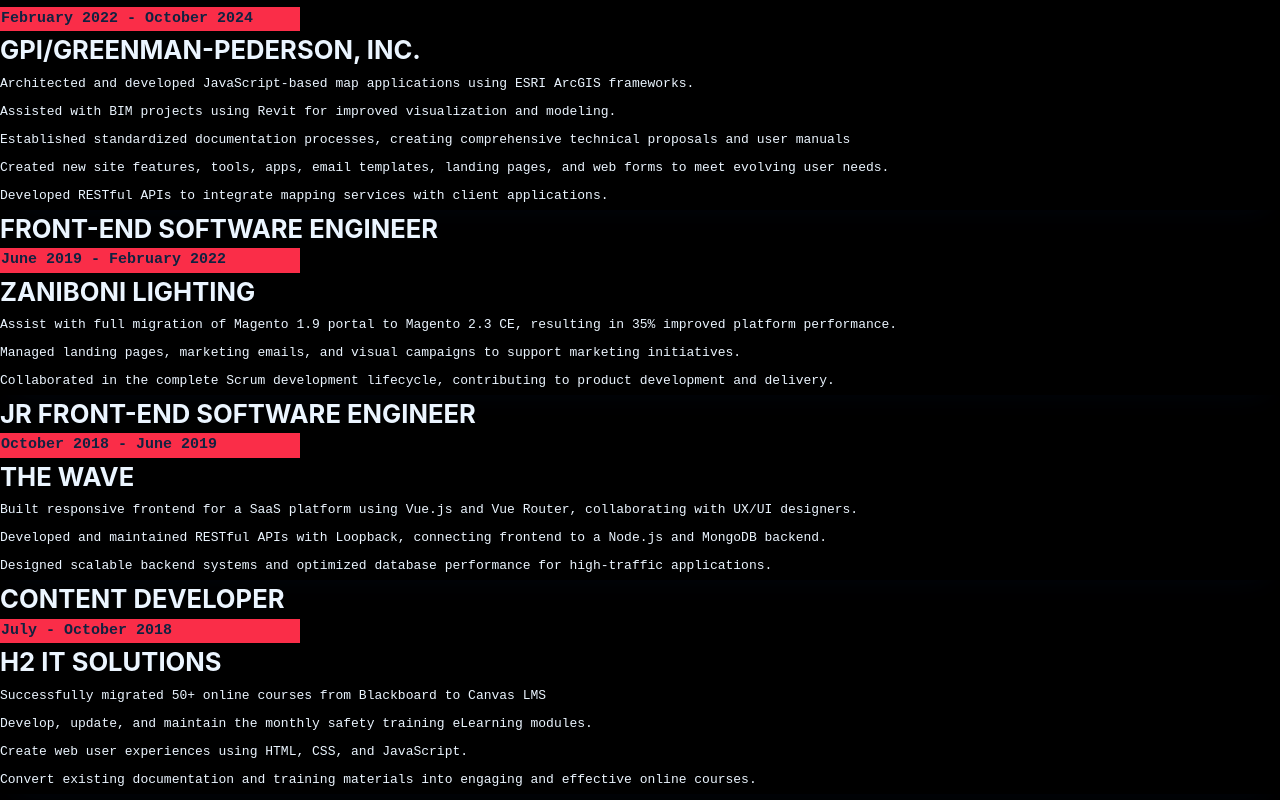
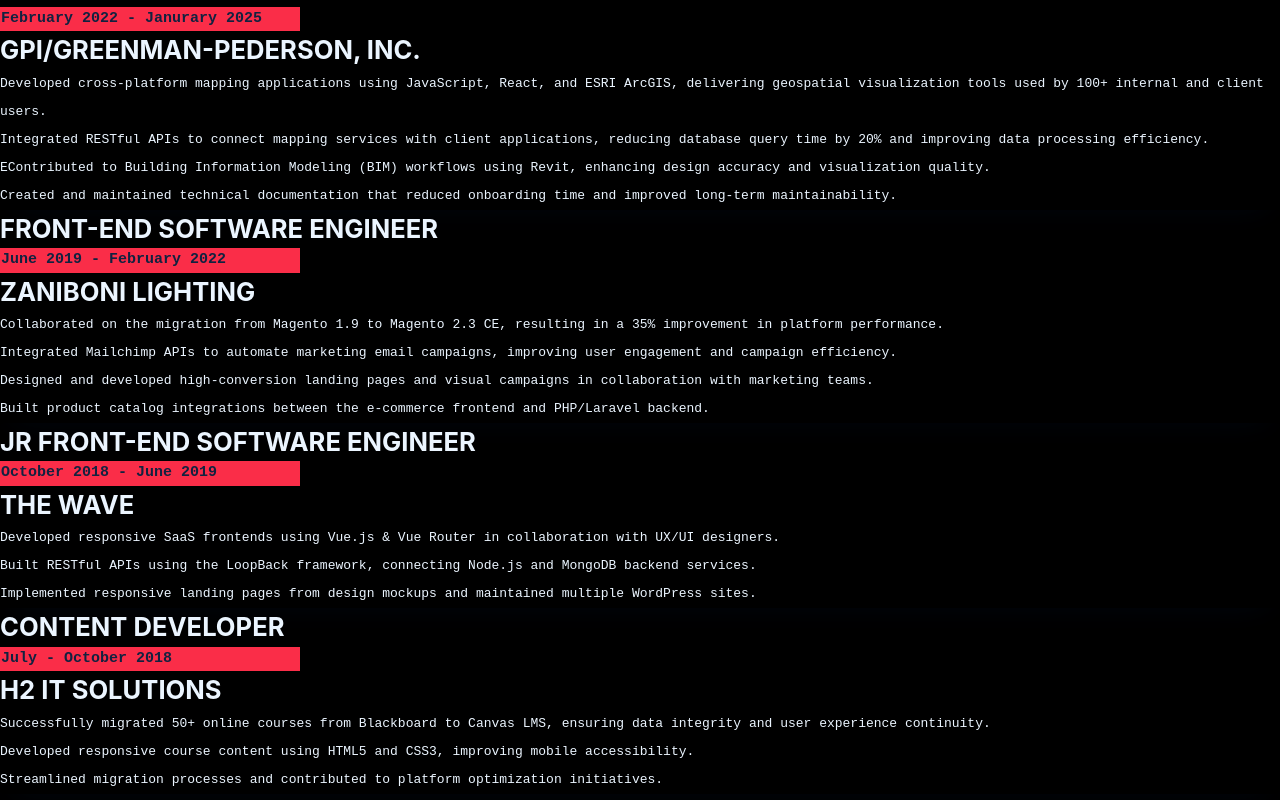
Before and after one commit to DwightX/portfoliov3, a Next.js app: page / in a window 1280 px wide. Shown: the part 2800-3600 px from the top of the page. Built offline with nearby package versions, Linux system fonts and the light colour scheme.

Commit message:
new year updates

```diff
--- a/src/app/components/About.js
+++ b/src/app/components/About.js
@@ -14,7 +14,7 @@
                     About
                 </h1>
                 <div className="specialBlurb">
-                    <p>Hey! I'm Dwight Carter, a self-taught developer whose coding journey began with customizing MySpace layouts. That early curiosity about HTML and CSS sparked a passion that led me from tinkering with social media profiles to building full-scale web applications. Since then, I've worked on everything from e-commerce platforms at Zaniboni Lighting to developing sophisticated mapping applications at GPI. Currently, I focus on building intuitive web solutions that help people better understand and interact with data in meaningful ways.</p>
+                    <p>I’m a Software Engineer with over 6 years of experience building scalable, user-focused web applications using React, Vue.js, and modern JavaScript. I work across the full stack with Node.js, MongoDB, and PHP, integrating RESTful APIs and geospatial tools to turn complex requirements into real-world solutions. From improving performance to streamlining workflows, I enjoy building reliable, intuitive tools that teams genuinely enjoy using.</p>
                 </div>
             </div>
             <div className="w-2/4">
--- a/src/app/components/Experience.js
+++ b/src/app/components/Experience.js
@@ -24,17 +24,16 @@
                     <div className='py-4 px-4 textBlurbs md:flex md:flex-wrap w-full'>
                             <div className="w-full md:w-2/4">
                                 <h2 className='jobTitle'>SOFTWARE ENGINEER</h2>
-                                <p className="jobYear">February 2022 - October 2024</p>
+                                <p className="jobYear">February 2022 - Janurary 2025</p>
                             </div>
                             <div className="w-full md:w-2/4 mt-4">
                             <h3><a className="jobCompany hover-underline-animation" href="https://www.gpinet.com/">GPI/GREENMAN-PEDERSON, INC.</a></h3>
                             <div className="jobBlurb px-2">
                             <ul>
-                                <li>Architected and developed JavaScript-based map applications using ESRI ArcGIS frameworks.</li>
-                                <li>Assisted with BIM projects using Revit for improved visualization and modeling.</li>
-                                <li>Established standardized documentation processes, creating comprehensive technical proposals and user manuals</li>
-                                <li>Created new site features, tools, apps, email templates, landing pages, and web forms to meet evolving user needs.</li>
-                                <li>Developed RESTful APIs to integrate mapping services with client applications.</li>
+                                <li>Developed cross-platform mapping applications using JavaScript, React, and ESRI ArcGIS, delivering geospatial visualization tools used by 100+ internal and client users.</li>
+                                <li>Integrated RESTful APIs to connect mapping services with client applications, reducing database query time by 20% and improving data processing efficiency.</li>
+                                <li>EContributed to Building Information Modeling (BIM) workflows using Revit, enhancing design accuracy and visualization quality.</li>
+                                <li>Created and maintained technical documentation that reduced onboarding time and improved long-term maintainability.</li>
                             </ul>
                             </div>
                              </div>
@@ -48,9 +47,10 @@
                             <h3><a className="jobCompany hover-underline-animation" href="https://zanibonilighting.com/">ZANIBONI LIGHTING</a></h3>
                             <div className="jobBlurb px-2">
                             <ul>
-                                <li>Assist with full migration of Magento 1.9 portal to Magento 2.3 CE, resulting in 35% improved platform performance.</li>
-                                <li>Managed landing pages, marketing emails, and visual campaigns to support marketing initiatives.</li>
-                                <li>Collaborated in the complete Scrum development lifecycle, contributing to product development and delivery.</li>
+                                <li>Collaborated on the migration from Magento 1.9 to Magento 2.3 CE, resulting in a 35% improvement in platform performance.</li>
+                                <li>Integrated Mailchimp APIs to automate marketing email campaigns, improving user engagement and campaign efficiency.</li>
+                                <li>Designed and developed high-conversion landing pages and visual campaigns in collaboration with marketing teams.</li>
+                                <li>Built product catalog integrations between the e-commerce frontend and PHP/Laravel backend.</li>
                             </ul>
                             </div>
                              </div>
@@ -64,9 +64,9 @@
                             <h3><a className="jobCompany hover-underline-animation" href="https://thewaveclearwater.com/">THE WAVE</a></h3>
                             <div className="jobBlurb px-2">
                                 <ul>
-                                    <li>Built responsive frontend for a SaaS platform using Vue.js and Vue Router, collaborating with UX/UI designers.</li>
-                                    <li>Developed and maintained RESTful APIs with Loopback, connecting frontend to a Node.js and MongoDB backend.</li>
-                                    <li>Designed scalable backend systems and optimized database performance for high-traffic applications.</li>
+                                    <li>Developed responsive SaaS frontends using Vue.js & Vue Router in collaboration with UX/UI designers.</li>
+                                    <li>Built RESTful APIs using the LoopBack framework, connecting Node.js and MongoDB backend services.</li>
+                                    <li>Implemented responsive landing pages from design mockups and maintained multiple WordPress sites.</li>
                                 </ul>
                             </div>
                              </div>
@@ -80,10 +80,9 @@
                             <h3> <a className="hover-underline-animation jobCompany" href="https://www.h2itsolutions.com/">H2 IT SOLUTIONS</a></h3>
                             <div className="jobBlurb px-2">
                                 <ul>
-                                    <li>Successfully migrated 50+ online courses from Blackboard to Canvas LMS</li>
-                                    <li>Develop, update, and maintain the monthly safety training eLearning modules.</li>
-                                    <li>Create web user experiences using HTML, CSS, and JavaScript.</li>
-                                    <li>Convert existing documentation and training materials into engaging and effective online courses.</li>
+                                    <li>Successfully migrated 50+ online courses from Blackboard to Canvas LMS, ensuring data integrity and user experience continuity.</li>
+                                    <li>Developed responsive course content using HTML5 and CSS3, improving mobile accessibility.</li>
+                                    <li>Streamlined migration processes and contributed to platform optimization initiatives.</li>
                                 </ul>
                             </div>
                              </div>
--- a/src/app/components/Maincontent.js
+++ b/src/app/components/Maincontent.js
@@ -27,7 +27,7 @@
             </p>
           </div>
             <div className="home__CTA home__text">
-              <Link className="Button-sc-19s561s-0 dxFdrJ cta" href='/Dwight_Carter_Resume.pdf'>
+              <Link className="Button-sc-19s561s-0 dxFdrJ cta" href='https://docs.google.com/document/d/1EJDkjazKm8vY320NKWRVvMSpNkLIXhoJgWr2lgONy7Q/edit?usp=sharing' target="_blank" rel="noopener noreferrer">
                 View Resume
               </Link>
               <div className="home__social">
```
